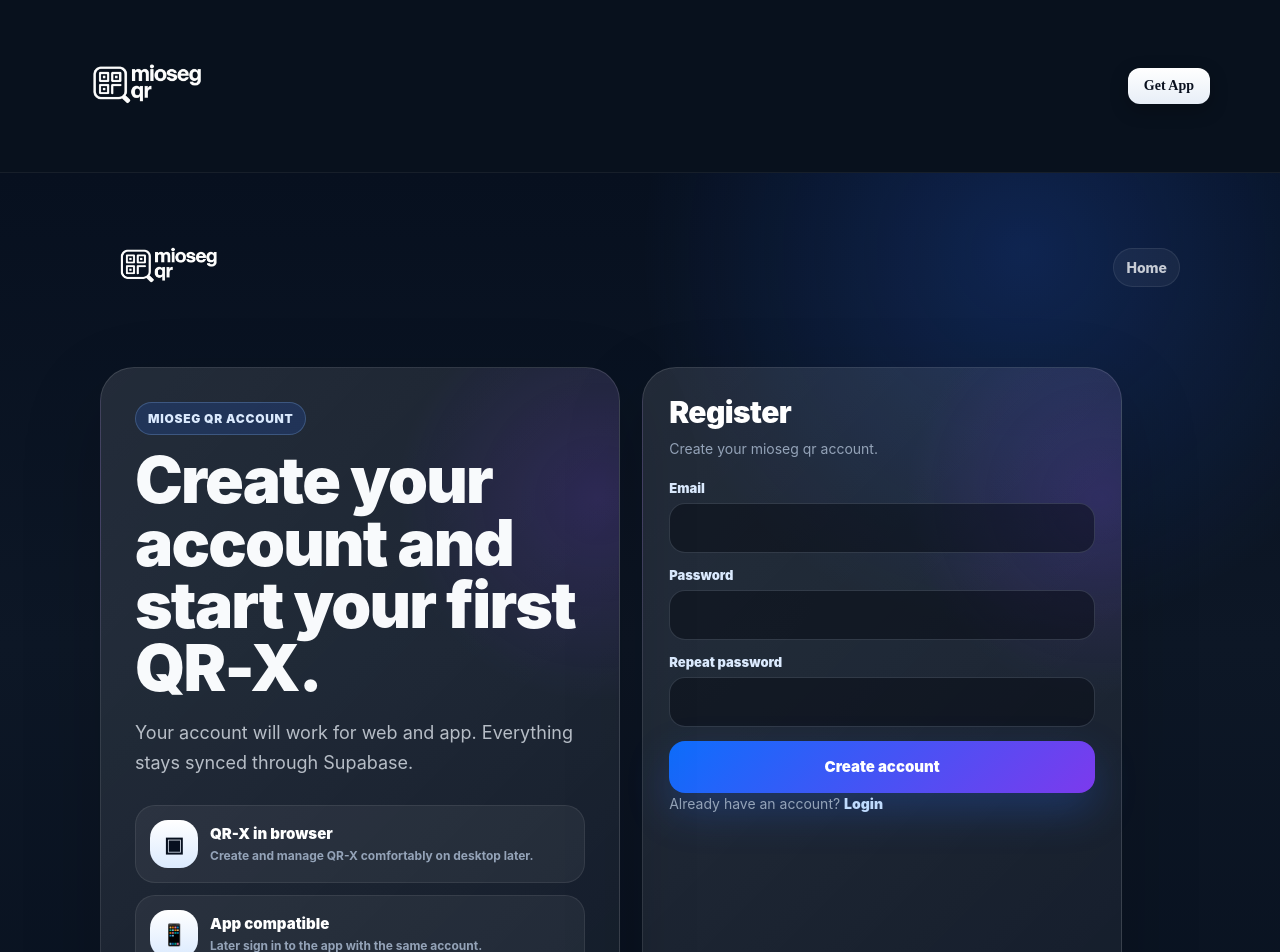
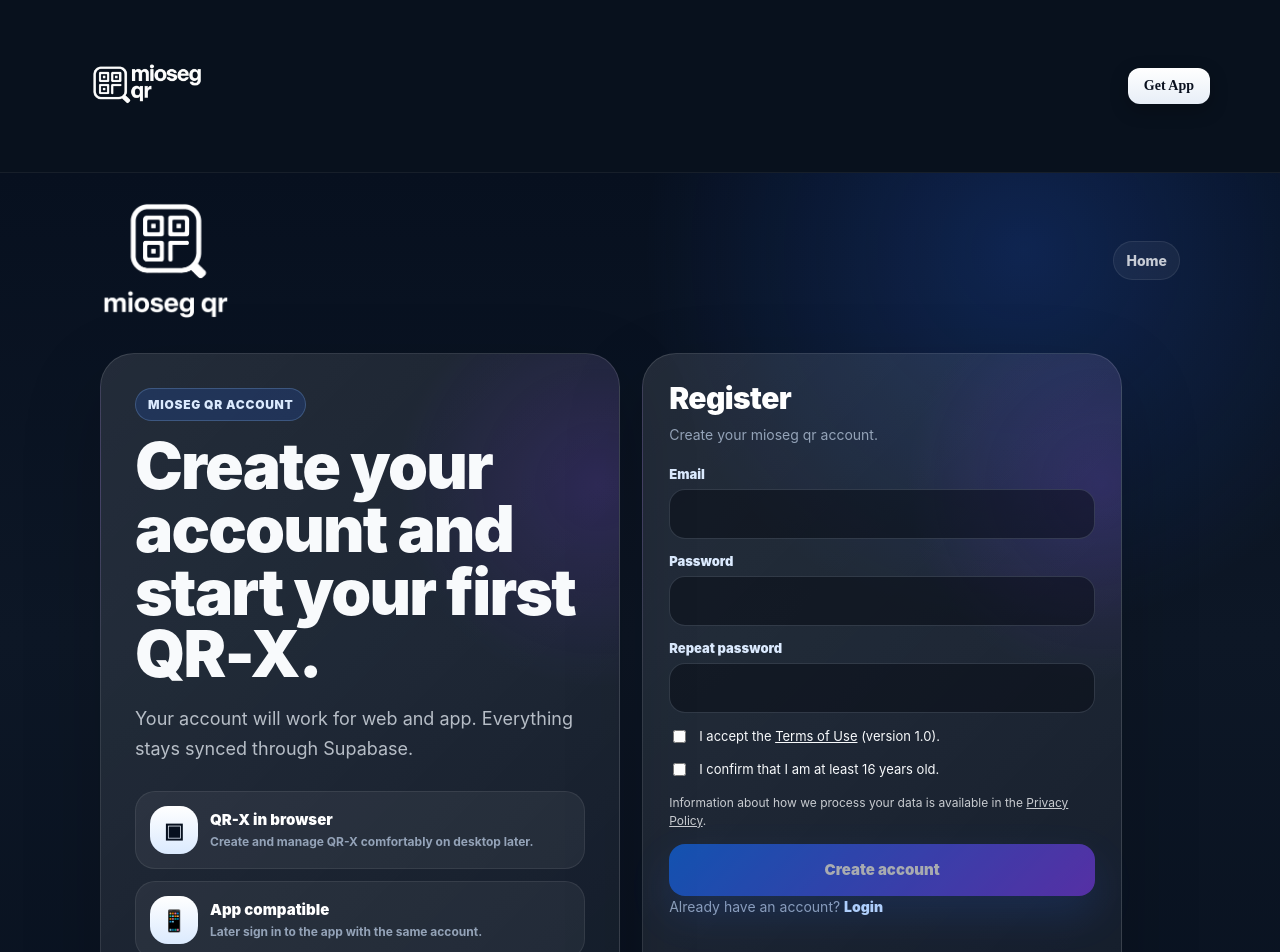
Before and after one commit to Minaldo86/mioseg-qr-web, a Next.js app: page /en/register in a window 1280 px wide. Shown: the top 952 px of the page. Built offline with nearby package versions, Linux system fonts and the light colour scheme; no server answers.

Commit message:
Add QRX media uploads

```diff
--- a/src/app/[locale]/register/RegisterClient.tsx
+++ b/src/app/[locale]/register/RegisterClient.tsx
@@ -6,6 +6,9 @@
 
 import { supabase } from "@/lib/supabase";
 import styles from "../auth/auth.module.css";
+
+const CURRENT_TERMS_VERSION = "1.0";
+const CURRENT_TERMS_DATE = "2026-08-08";
 
 type Props = {
   locale: string;
@@ -37,6 +40,8 @@
   const [email, setEmail] = useState("");
   const [password, setPassword] = useState("");
   const [passwordRepeat, setPasswordRepeat] = useState("");
+  const [termsAccepted, setTermsAccepted] = useState(false);
+  const [ageConfirmed, setAgeConfirmed] = useState(false);
   const [working, setWorking] = useState(false);
   const [message, setMessage] = useState<string | null>(null);
   const [errorText, setErrorText] = useState<string | null>(null);
@@ -61,6 +66,17 @@
             login: "Einloggen",
             passwordMismatch: "Die Passwörter stimmen nicht überein.",
             passwordShort: "Das Passwort sollte mindestens 6 Zeichen haben.",
+            termsPrefix: "Ich akzeptiere die",
+            terms: "Nutzungsbedingungen",
+            termsSuffix: ` (Version ${CURRENT_TERMS_VERSION}).`,
+            age: "Ich bestätige, dass ich mindestens 16 Jahre alt bin.",
+            privacyPrefix:
+              "Informationen zur Verarbeitung deiner Daten findest du in der",
+            privacy: "Datenschutzerklärung",
+            termsMissing:
+              "Bitte akzeptiere die Nutzungsbedingungen, bevor du dein Konto erstellst.",
+            ageMissing:
+              "Bitte bestätige, dass du mindestens 16 Jahre alt bist.",
             success:
               "Konto wurde erstellt. Bitte bestätige bei Bedarf deine E-Mail-Adresse und melde dich danach an.",
             feature1Title: "QR-X im Browser",
@@ -87,6 +103,17 @@
             login: "Login",
             passwordMismatch: "The passwords do not match.",
             passwordShort: "The password should have at least 6 characters.",
+            termsPrefix: "I accept the",
+            terms: "Terms of Use",
+            termsSuffix: ` (version ${CURRENT_TERMS_VERSION}).`,
+            age: "I confirm that I am at least 16 years old.",
+            privacyPrefix:
+              "Information about how we process your data is available in the",
+            privacy: "Privacy Policy",
+            termsMissing:
+              "Please accept the Terms of Use before creating your account.",
+            ageMissing:
+              "Please confirm that you are at least 16 years old.",
             success:
               "Account created. Please confirm your email address if required, then sign in.",
             feature1Title: "QR-X in browser",
@@ -98,6 +125,10 @@
           },
     [locale]
   );
+
+  // Adjust only these two paths if your web legal pages currently use different slugs.
+  const termsHref = `/${locale}/nutzungsbedingungen`;
+  const privacyHref = `/${locale}/datenschutz`;
 
   const handleRegister = async (event: FormEvent<HTMLFormElement>) => {
     event.preventDefault();
@@ -118,16 +149,38 @@
         return;
       }
 
+      if (!termsAccepted) {
+        setErrorText(copy.termsMissing);
+        return;
+      }
+
+      if (!ageConfirmed) {
+        setErrorText(copy.ageMissing);
+        return;
+      }
+
       const redirectTo =
         typeof window !== "undefined"
           ? `${window.location.origin}/${locale}/dashboard`
           : undefined;
+
+      const acceptedAt = new Date().toISOString();
 
       const { error } = await supabase.auth.signUp({
         email: normalizedEmail,
         password,
         options: {
           emailRedirectTo: redirectTo,
+          data: {
+            terms_accepted: true,
+            terms_version: CURRENT_TERMS_VERSION,
+            terms_effective_date: CURRENT_TERMS_DATE,
+            terms_accepted_at_client: acceptedAt,
+            terms_language: locale,
+            terms_source: "web",
+            age_confirmed_16: true,
+            age_confirmed_at_client: acceptedAt,
+          },
         },
       });
 
@@ -152,7 +205,7 @@
     <main className={styles.page}>
       <header className={styles.topbar}>
         <Link href={`/${locale}`} className={styles.brand}>
-          <img src="/logo-wwhite.png" alt="Mioseg qr Logo" />
+          <img src="/logo-white.png" alt="Mioseg qr Logo" />
         </Link>
 
         <Link href={`/${locale}`} className={styles.navLink}>
@@ -234,10 +287,68 @@
               />
             </div>
 
+            <label
+              style={{
+                display: "flex",
+                alignItems: "flex-start",
+                gap: 10,
+                fontSize: 13,
+                lineHeight: 1.5,
+                cursor: "pointer",
+              }}
+            >
+              <input
+                type="checkbox"
+                checked={termsAccepted}
+                onChange={(event) => setTermsAccepted(event.target.checked)}
+                disabled={working}
+                style={{ marginTop: 3 }}
+              />
+              <span>
+                {copy.termsPrefix}{" "}
+                <Link href={termsHref} target="_blank">
+                  {copy.terms}
+                </Link>
+                {copy.termsSuffix}
+              </span>
+            </label>
+
+            <label
+              style={{
+                display: "flex",
+                alignItems: "flex-start",
+                gap: 10,
+                fontSize: 13,
+                lineHeight: 1.5,
+                cursor: "pointer",
+              }}
+            >
+              <input
+                type="checkbox"
+                checked={ageConfirmed}
+                onChange={(event) => setAgeConfirmed(event.target.checked)}
+                disabled={working}
+                style={{ marginTop: 3 }}
+              />
+              <span>{copy.age}</span>
+            </label>
+
+            <p style={{ fontSize: 12, lineHeight: 1.5, opacity: 0.78, margin: 0 }}>
+              {copy.privacyPrefix}{" "}
+              <Link href={privacyHref} target="_blank">
+                {copy.privacy}
+              </Link>
+              .
+            </p>
+
             {message ? <div className={styles.message}>{message}</div> : null}
             {errorText ? <div className={styles.error}>{errorText}</div> : null}
 
-            <button className={styles.primaryButton} type="submit" disabled={working}>
+            <button
+              className={styles.primaryButton}
+              type="submit"
+              disabled={working || !termsAccepted || !ageConfirmed}
+            >
               {working ? copy.loading : copy.submit}
             </button>
           </form>
```
